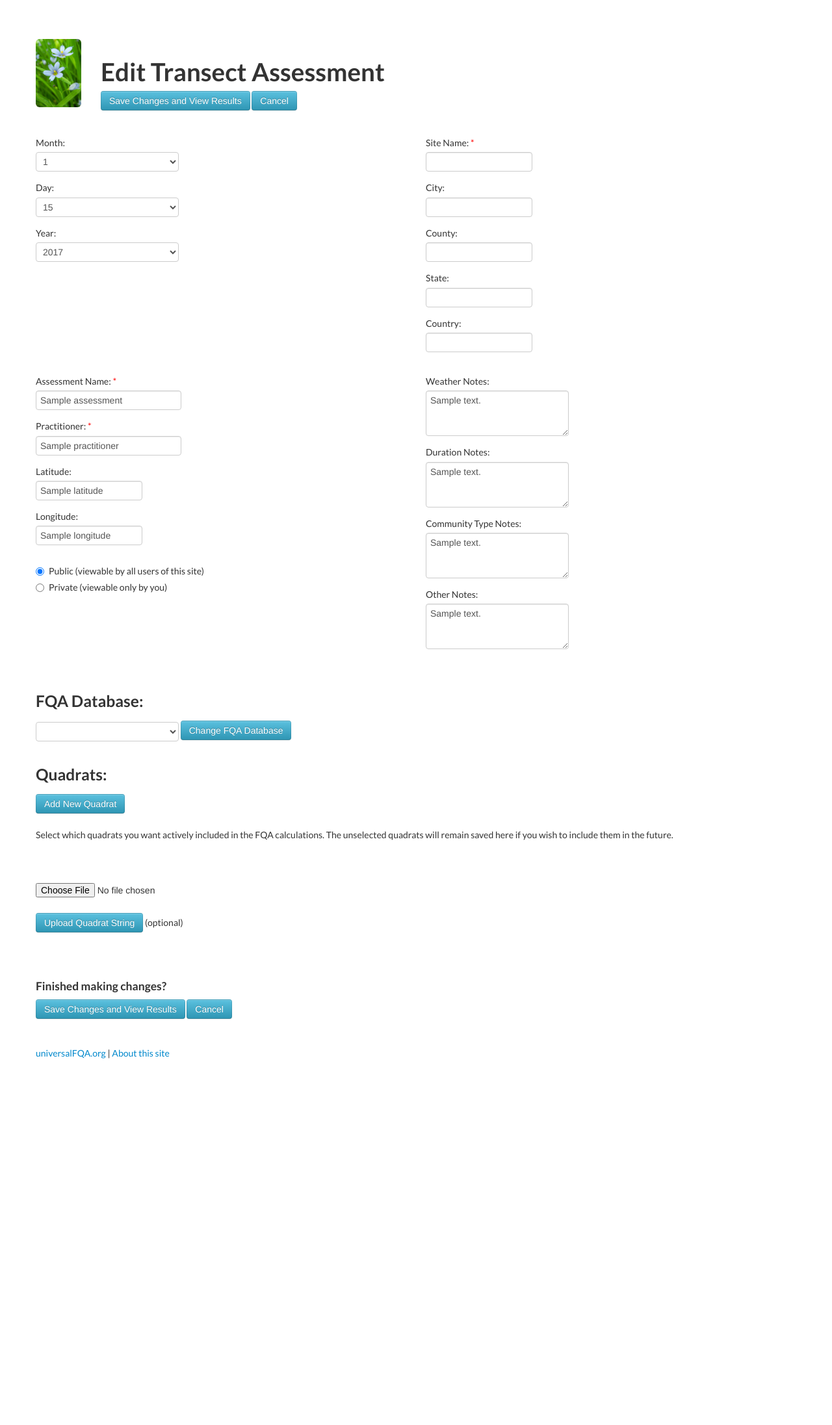
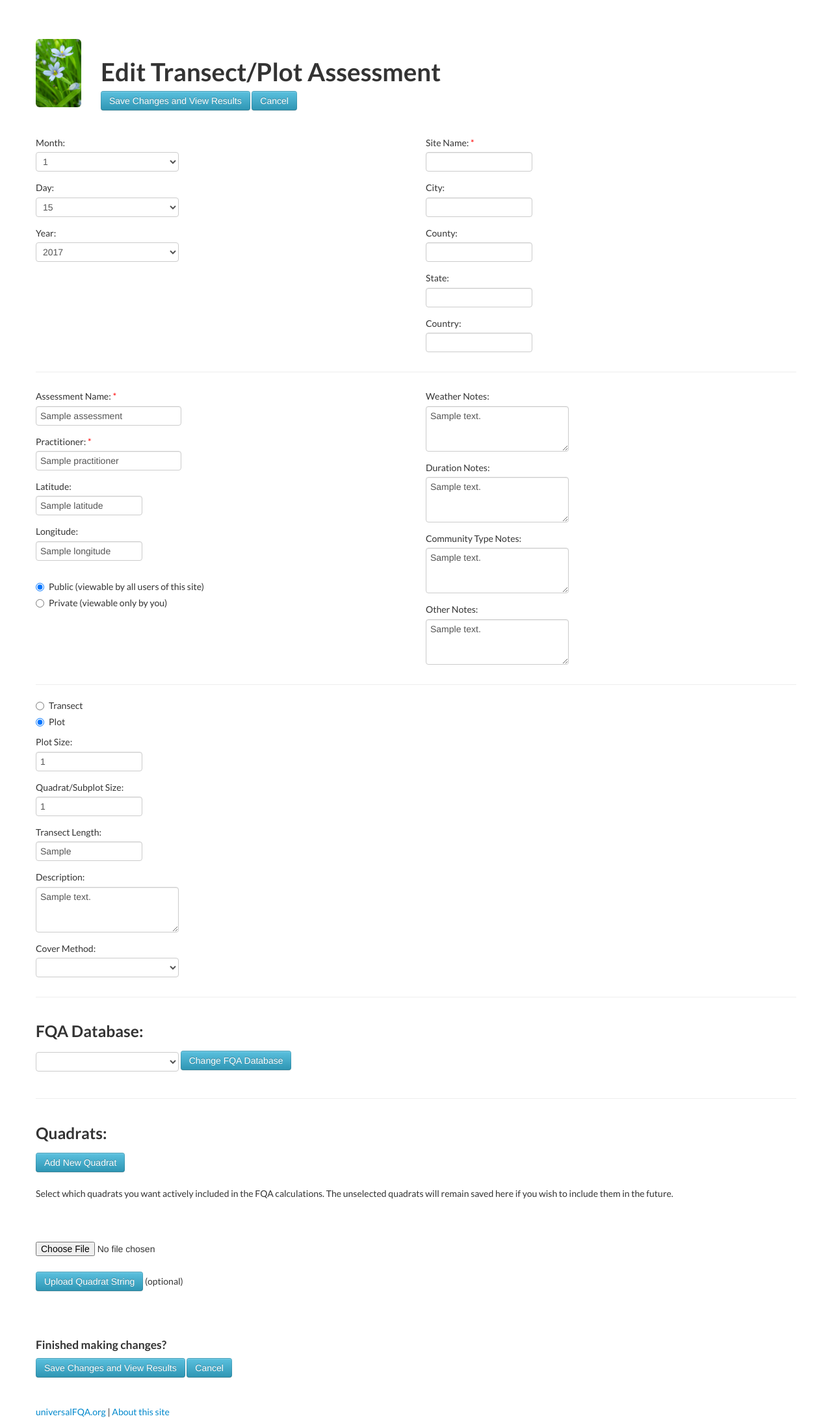
Before and after one commit to wf8/universalFQA, a PHP site: template views/edit_transect.php in a window 1280 px wide. Shown: the whole page at 65% size. Before the commit the page ends 1629 px from the top, so only its background shows below. Run offline with PHP 8.4, Linux system fonts and the light colour scheme; the visitor is signed in with stand-in values (Sample User, id 1); the template is opened without the code that fills it: most values are stand-ins (such as "Sample title", 1, 10 or a date in 2020); data that the repository does not hold is empty; a stand-in replaces the project's code that opens the database connection.

Commit message:
UFQA-11/UFQA-14 Integrate concept of Transect/Plot and add support for "sampling design" section on transects

```diff
--- a/models/Assessment.php
+++ b/models/Assessment.php
@@ -3,6 +3,7 @@ class Assessment {
 
 	protected $db_link;
 	protected $db_table;
+	protected $result;
 
 	public $id;
 	public $fqa_id;
@@ -36,6 +37,7 @@ class Assessment {
 				$this->id = null;
 			} else {
 				$result = mysqli_fetch_assoc($results);
+				$this->result = $result;
 				$this->id = $result['id'];
 				$this->fqa_id = $result['fqa_id'];
 				$this->custom_fqa = $result['customized_fqa'];
--- a/views/edit_transect.php
+++ b/views/edit_transect.php
@@ -4,7 +4,10 @@
 			// catch back-forward cache in safari
 			update_quadrat_list();
 	    });
-	    $(document).ready( function () { update_quadrat_list(); });
+			$(document).ready( function () {
+				$( document ).tooltip();
+				update_quadrat_list();
+			});
     </script>
     <div class="container padding-top">
 		<div class="nice_margins">
@@ -15,7 +18,7 @@
 				</div>
 				<div class="span11">
 					<br>
-					<h1>Edit Transect Assessment</h1>
+					<h1>Edit Transect/Plot Assessment</h1>
 					<button class="btn btn-info" onclick="javascript:update_transect();return false;">Save Changes and View Results</button>
 					<button class="btn btn-info" onclick="javascript:window.location = '/view_assessments';return false;">Cancel</button><br>
 				</div>
@@ -69,7 +72,7 @@
 				</div>
 				<?php require('../views/site_selector_editing_assessments.php'); ?>
 			</div>
-			<br>
+			<hr style="height:1pt;"/>
 			<div class="row-fluid">
 				<div class="span6">
 					<label class="small-text">Assessment Name: <font class="red">*</font></label>
@@ -114,11 +117,58 @@
 					<textarea rows="3" id="other_notes"><?php echo $assessment->other_notes; ?></textarea><br>
  				</div>
  			</div>
-			<br>
+			<hr style="height:1pt;"/>
+			<div class="row-fluid">
+				<div class="span6">
+					<form id="transect_type">
+						<?php if (empty($assessment->transect_type) OR ($assessment->transect_type === 'Transect')) { ?>
+						<label class="radio" title="Add Help Text and Image">
+								<input type="radio" name="transectType" value="Transect" checked>
+								Transect
+						</label>
+						<label class="radio">
+								<input type="radio" name="transectType" value="Plot">
+								Plot
+						</label>
+						<?php } else { ?>
+						<label class="radio" title="Add Help Text and Image">
+								<input type="radio" name="transectType" value="Transect">
+								Transect
+						</label>
+						<label class="radio">
+								<input type="radio" name="transectType" value="Plot" checked>
+								Plot
+						</label>
+						<?php } ?>
+					</form>
+					<label class="small-text">Plot Size:</label>
+					<input class="input-medium" type="text" id="plot_size" value="<?php echo $assessment->plot_size; ?>" maxlength="256" /><br>
+					<label class="small-text">Quadrat/Subplot Size:</label>
+					<input class="input-medium" type="text" id="subplot_size" value="<?php echo $assessment->subplot_size; ?>" maxlength="256" /><br>
+					<label class="small-text">Transect Length:</label>
+					<input class="input-medium" type="text" id="transect_length" value="<?php echo $assessment->transect_length; ?>" maxlength="256" /><br>
+					<label class="small-text">Description:</label>
+					<textarea rows="3" id="transect_description"><?php echo $assessment->transect_description; ?></textarea><br>
+					<label class="small-text">Cover Method:</label>
+					<select id="cover_method">
+						<?php
+						$cover_methods = TransectAssessment::get_cover_methods();
+						$selected_cover_method = $assessment->cover_method_name;
+						foreach ($cover_methods as $cover_method_item) {
+							if ($cover_method_item === $selected_cover_method) {
+								echo '<option selected>' . $cover_method_item . '</option>';
+							} else {
+								echo '<option>' . $cover_method_item . '</option>';
+							}
+						}
+						?>
+					</select>
+ 				</div>
+			</div>
+			<hr style="height:1pt;"/>
 			<div class="row-fluid">
 				<div class="span12">
-					<br>
-					<h3>FQA Database:</h3>
+				<h3>FQA Database:</h3>
 					<form class="form-inline">
 						<select id="fqa_select">
 						<?php
@@ -151,6 +201,7 @@
 					<div id="species_error" class="red"></div>
 				</div>
 			</div>
+			<hr style="height:1pt;"/>
 			<div class="row-fluid">
 				<div class="span12">
 					<h3>Quadrats:</h3>
--- a/views/new_transect.php
+++ b/views/new_transect.php
@@ -7,7 +7,7 @@
 				</div>
 				<div class="span11">
 					<br>
-					<h1>New Transect Assessment</h1>
+					<h1>New Transect/Plot Assessment</h1>
 				</div>
 			</div>
 			<br>
--- a/views/view_assessments.php
+++ b/views/view_assessments.php
@@ -10,7 +10,7 @@
 					<br>
 					<h1>Your Assessments</h1>
 					<button class="btn btn-info" onclick="javascript:window.location = '/new_inventory';return false;">New Inventory</button>
-					<button class="btn btn-info" onclick="javascript:window.location = '/new_transect';return false;">New Transect</button>
+					<button class="btn btn-info" onclick="javascript:window.location = '/new_transect';return false;">New Transect/Plot</button>
 					<button class="btn btn-info" onclick="javascript:assessment_summary();">Download Summary</button>
 					<button class="btn btn-info" onclick="javascript:window.location = '/view_public_assessments';return false;">View All Public Assessments</button>
 				</div>
@@ -58,7 +58,7 @@ if (count($inventory_assessments) == 0) {
 }
 ?>
 					</table>
-					<h2>Your Transect Assessments</h2>
+					<h2>Your Transect/Plot Assessments</h2>
 					<table class="table table-hover sortable">
 						<tr>
 							<td><strong>Assessment Name</strong></td>
@@ -74,7 +74,7 @@ if (count($inventory_assessments) == 0) {
 if (count($transect_assessments) == 0) {
 ?>
 						<tr>
-							<td colspan="5">You have not made any transect assessments. Click <a href="/new_transect">New Transect</a> to get started.</td>
+							<td colspan="5">You have not made any transect/plot assessments. Click <a href="/new_transect">New Transect/Plot</a> to get started.</td>
 						</tr>
 <?php
 } else {
--- a/views/view_public_assessments.php
+++ b/views/view_public_assessments.php
@@ -54,7 +54,7 @@ if (count($inventory_assessments) == 0) {
 }
 ?>
 					</table>
-					<h2>Public Transect Assessments</h2>
+					<h2>Public Transect/Plot Assessments</h2>
 					<table class="table table-hover sortable">
 						<tr>
 							<td><strong>Assessment Name</strong></td>
@@ -69,7 +69,7 @@ if (count($inventory_assessments) == 0) {
 if (count($transect_assessments) == 0) {
 ?>
 						<tr>
-							<td colspan="5">There are no public transect assessments.</td>
+							<td colspan="5">There are no public transect/plot assessments.</td>
 						</tr>
 <?php
 } else {
--- a/views/view_public_transect.php
+++ b/views/view_public_transect.php
@@ -7,7 +7,7 @@
 				</div>
 				<div class="span11">
 					<br>
-					<h1>Public Transect Assessment</h1>
+					<h1>Public Transect/Plot Assessment</h1>
 					<button class="btn btn-info" onClick="javascript:download_transect(<?php echo $assessment->id; ?>);">Download Report</button>
 					<button class="btn btn-info" onclick="javascript:window.location = '/view_public_assessments';return false;">Done</button>
 					<br>
--- a/web/assets/js/fqa.js
+++ b/web/assets/js/fqa.js
@@ -637,6 +637,7 @@ function save_new_transect() {
 		alert("Please enter the practitioner.");
 	else {
 		var public_inv = $('input[name=publicOrPrivate]:checked', '#public_inventory').val();
+		var transect_type_val = $('input[name=transectType]:checked', '#transect_type').val();
 		if ($("#site_select").length) {
 			// user has selected an existing site
 			$.ajax({
@@ -655,7 +656,13 @@ function save_new_transect() {
 					weather_notes: $("#weather_notes").val().trim(),
 					duration_notes: $("#duration_notes").val().trim(),
 					community_notes: $("#community_notes").val().trim(),
-					other_notes: $("#other_notes").val().trim()
+					other_notes: $("#other_notes").val().trim(),
+					transect_type: transect_type_val,
+					plot_size: $("#plot_size").val().trim(),
+					subplot_size: $("#subplot_size").val().trim(),
+					transect_length: $("#transect_length").val().trim(),
+					transect_description: $("#transect_description").val().trim(),
+					cover_method_name: $("#cover_method").val().trim()
 				},
 				success: function( response ) {
 						window.location = '/view_transect/' + response;
@@ -687,7 +694,13 @@ function save_new_transect() {
 						weather_notes: $("#weather_notes").val().trim(),
 						duration_notes: $("#duration_notes").val().trim(),
 						community_notes: $("#community_notes").val().trim(),
-						other_notes: $("#other_notes").val().trim()
+						other_notes: $("#other_notes").val().trim(),
+						transect_type: transect_type_val,
+						plot_size: $("#plot_size").val().trim(),
+						subplot_size: $("#subplot_size").val().trim(),
+						transect_length: $("#transect_length").val().trim(),
+						transect_description: $("#transect_description").val().trim(),
+						cover_method_name: $("#cover_method").val().trim()
 					},
 					success: function( response ) {
 							window.location = '/view_transect/' + response;
@@ -705,6 +718,7 @@ function update_transect() {
 		alert("Please enter the practitioner.");
 	else {
 		var public_inv = $('input[name=publicOrPrivate]:checked', '#public_inventory').val();
+		var transect_type_val = $('input[name=transectType]:checked', '#transect_type').val();
 		$.ajax({
 			url: "/ajax/update_transect",
 			type: "POST",
@@ -721,7 +735,13 @@ function update_transect() {
 				weather_notes: $("#weather_notes").val().trim(),
 				duration_notes: $("#duration_notes").val().trim(),
 				community_notes: $("#community_notes").val().trim(),
-				other_notes: $("#other_notes").val().trim()
+				other_notes: $("#other_notes").val().trim(),
+				transect_type: transect_type_val,
+				plot_size: $("#plot_size").val().trim(),
+				subplot_size: $("#subplot_size").val().trim(),
+				transect_length: $("#transect_length").val().trim(),
+				transect_description: $("#transect_description").val().trim(),
+				cover_method_name: $("#cover_method").val().trim()
 			},
 			success: function( response ) {
 					window.location = '/view_transect/' + response;
```
Also changed, not shown: config/db_modifications.sql (added, +7 -0 lines), controllers/ajax/save_new_transect.php (+12 -0 lines), controllers/ajax/update_transect.php (+12 -0 lines), models/TransectAssessment.php (+41 -4 lines), views/finish_new_transect.php (+47 -7 lines), views/view_transect.php (+10 -1 lines).
